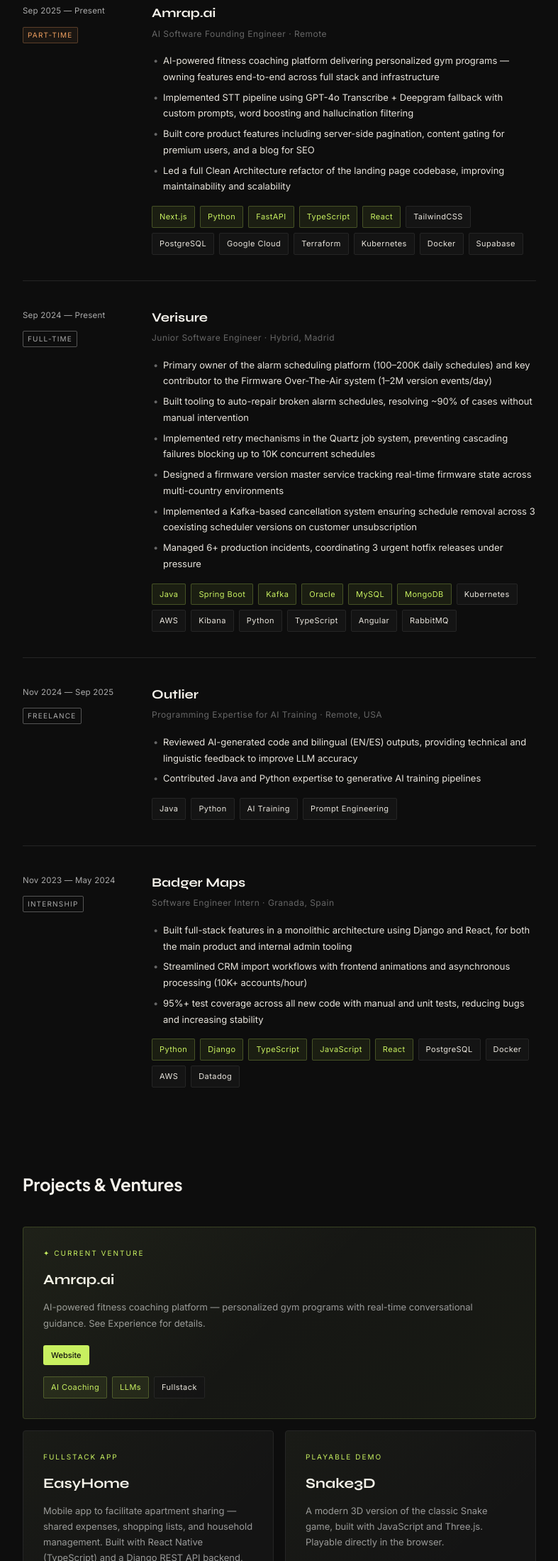
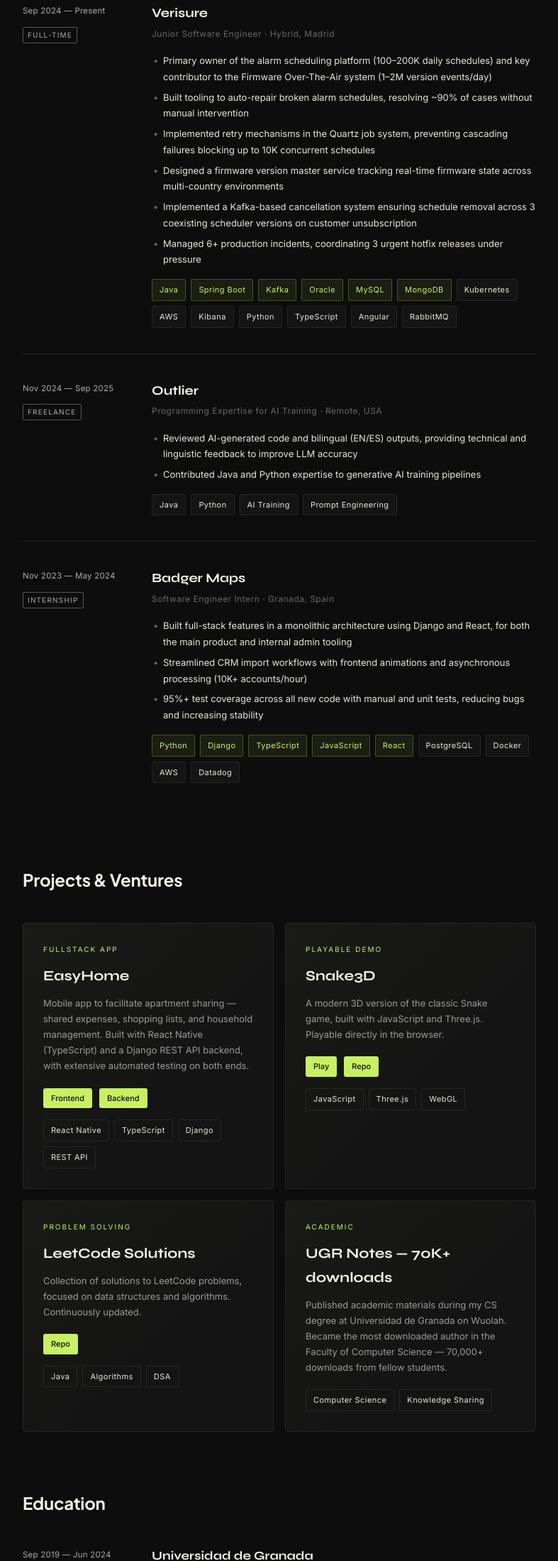
Before and after one commit to alvarovegaromero/alvarovegaromero.github.io, a plain HTML site: page index.html in a window 1280 px wide. Shown: the part 1375-3574 px from the top of the page at 71% size, without its empty margins (246-1033 px from the left). Drawn offline with Linux system fonts and the light colour scheme.

Commit message:
Temporarily remove Amrap references
Original kept on branch with-amrap; revert this commit to restore.

Co-Authored-By: Claude Opus 5.5 <noreply@anthropic.com>

```diff
--- a/i18n/es.json
+++ b/i18n/es.json
@@ -28,13 +28,8 @@
   "exp.badger.role": "Ingeniero de Software en Prácticas · Granada, España",
   "exp.badger.desc": "<ul><li>Desarrollo de funcionalidades full-stack en arquitectura monolítica con Django y React, tanto para el producto principal como para herramientas internas de administración</li><li>Optimicé flujos de importación CRM con animaciones frontend y procesamiento asíncrono (10K+ cuentas/hora)</li><li>95%+ de cobertura de tests con tests manuales y unitarios en todo el código nuevo, reduciendo bugs y aumentando la estabilidad</li></ul>",
 
-  "exp.amrap.type": "Media jornada",
-  "exp.amrap.role": "Ingeniero de Software IA Fundador · Remoto",
-  "exp.amrap.desc": "<ul><li>Plataforma de coaching fitness potenciada por IA que genera programas de gimnasio personalizados — responsable end-to-end de funcionalidades a través de todo el stack e infraestructura</li><li>Implementé pipeline de STT usando GPT-4o Transcribe + Deepgram como fallback con prompts personalizados, word boosting y filtrado de alucinaciones</li><li>Desarrollé funcionalidades core del producto: paginación server-side, content gating para usuarios premium y blog para SEO</li><li>Lideré un refactor completo a Clean Architecture del codebase de la landing page, mejorando mantenibilidad y escalabilidad</li></ul>",
 
   "section.projects": "Proyectos",
-  "proj.amrap.label": "✦ Proyecto actual",
-  "proj.amrap.desc": "Plataforma de coaching fitness potenciada por IA — programas de gimnasio personalizados con orientación conversacional en tiempo real. Ver Experiencia para más detalles.",
   "proj.easyhome.label": "App Fullstack",
   "proj.easyhome.desc": "App móvil para facilitar la convivencia en pisos compartidos — gastos compartidos, listas de la compra y gestión del hogar. Construida con React Native (TypeScript) y una API REST con Django, con testing automatizado extensivo en frontend y backend.",
   "proj.snake.label": "Demo Jugable",
--- a/index.html
+++ b/index.html
@@ -258,53 +258,6 @@
         <div class="experience-list">
           <div class="exp-item fade-in">
             <div class="exp-meta">
-              <p class="exp-period">Sep 2025 — Present</p>
-              <span class="exp-type featured" data-i18n="exp.amrap.type"
-                >Part-time</span
-              >
-            </div>
-            <div>
-              <div class="exp-company">
-                <a
-                  href="https://amrap.ai"
-                  target="_blank"
-                  rel="noopener"
-                  >Amrap.ai</a
-                >
-              </div>
-              <p
-                class="exp-role"
-                data-i18n="exp.amrap.role"
-              >
-                AI Software Founding Engineer · Remote
-              </p>
-              <div class="exp-desc" data-i18n-html="exp.amrap.desc">
-                <ul>
-                  <li>AI-powered fitness coaching platform delivering personalized gym programs — owning features end-to-end across full stack and infrastructure</li>
-                  <li>Implemented STT pipeline using GPT-4o Transcribe + Deepgram fallback with custom prompts, word boosting and hallucination filtering</li>
-                  <li>Built core product features including server-side pagination, content gating for premium users, and a blog for SEO</li>
-                  <li>Led a full Clean Architecture refactor of the landing page codebase, improving maintainability and scalability</li>
-                </ul>
-              </div>
-              <div class="tag-list">
-                <span class="tag highlight">Next.js</span>
-                <span class="tag highlight">Python</span>
-                <span class="tag highlight">FastAPI</span>
-                <span class="tag highlight">TypeScript</span>
-                <span class="tag highlight">React</span>
-                <span class="tag">TailwindCSS</span>
-                <span class="tag">PostgreSQL</span>
-                <span class="tag">Google Cloud</span>
-                <span class="tag">Terraform</span>
-                <span class="tag">Kubernetes</span>
-                <span class="tag">Docker</span>
-                <span class="tag">Supabase</span>
-              </div>
-            </div>
-          </div>
-
-          <div class="exp-item fade-in">
-            <div class="exp-meta">
               <p class="exp-period">Sep 2024 — Present</p>
               <span
                 class="exp-type"
@@ -438,36 +391,6 @@
           Projects & Ventures
         </p>
         <div class="projects-grid">
-          <div class="project-card featured-card fade-in">
-            <p
-              class="project-label"
-              data-i18n="proj.amrap.label"
-            >
-              ✦ Current venture
-            </p>
-            <div class="project-name">Amrap.ai</div>
-            <p
-              class="project-desc"
-              data-i18n="proj.amrap.desc"
-            >
-              AI-powered fitness coaching platform — personalized gym programs
-              with real-time conversational guidance. See Experience for details.
-            </p>
-            <div class="project-links">
-              <a
-                href="https://amrap.ai"
-                target="_blank"
-                rel="noopener"
-                >Website</a
-              >
-            </div>
-            <div class="tag-list">
-              <span class="tag highlight">AI Coaching</span>
-              <span class="tag highlight">LLMs</span>
-              <span class="tag">Fullstack</span>
-            </div>
-          </div>
-
           <div class="project-card fade-in">
             <p
               class="project-label"
```
Also changed, not shown: 1 other file.
